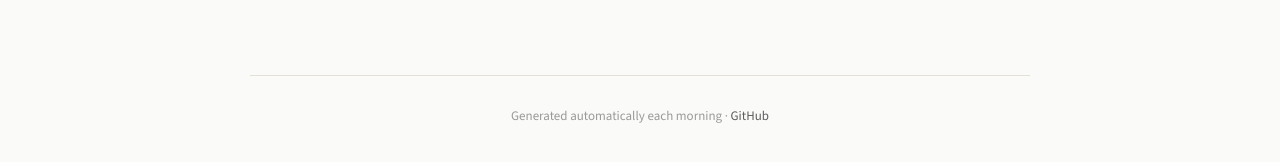
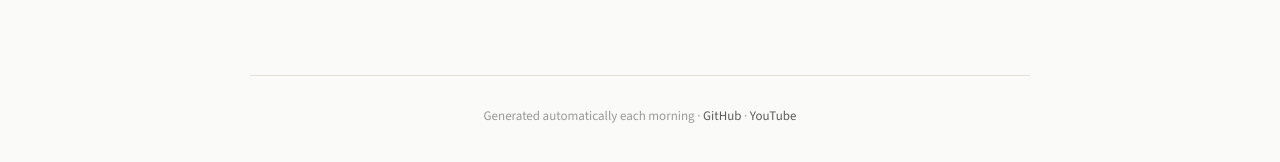
Before and after one commit to eddyariki/news-feed-digest, a Jekyll site: the page built from index.md, in a window 1280 px wide and 900 px high, scrolled down 1770 px. Shown: the part 729-891 px from the top of the window. Built offline with Jekyll 4.4.1, drawn with Linux system fonts in a browser that asks for light colours; some web fonts are replaced.

Commit message:
Add YouTube channel link to site footer
Co-Authored-By: Claude Sonnet 4.6 <noreply@anthropic.com>

```diff
--- a/_layouts/default.html
+++ b/_layouts/default.html
@@ -817,7 +817,8 @@
 
 <footer class="site-footer">
   <p>Generated automatically each morning &middot;
-     <a href="https://github.com/eddyariki/news-feed-digest">GitHub</a></p>
+     <a href="https://github.com/eddyariki/news-feed-digest">GitHub</a> &middot;
+     <a href="https://www.youtube.com/@ResearchPapersDaily">YouTube</a></p>
 </footer>
 
 <script>
```
